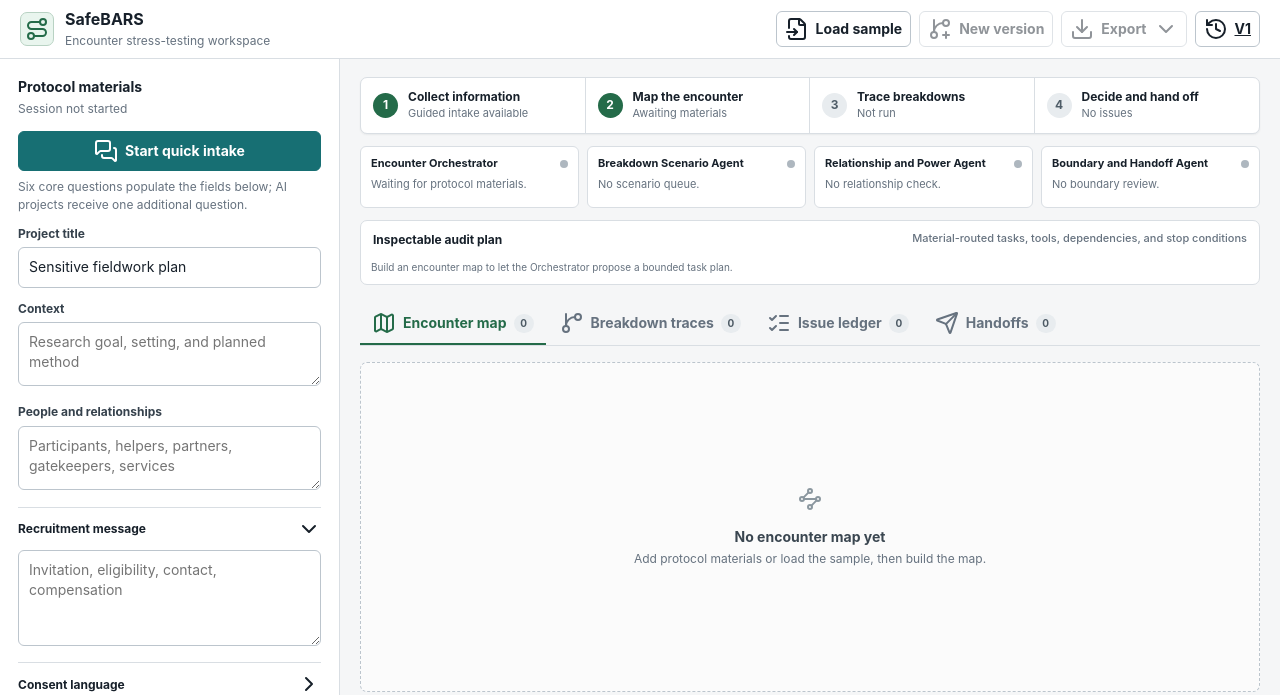
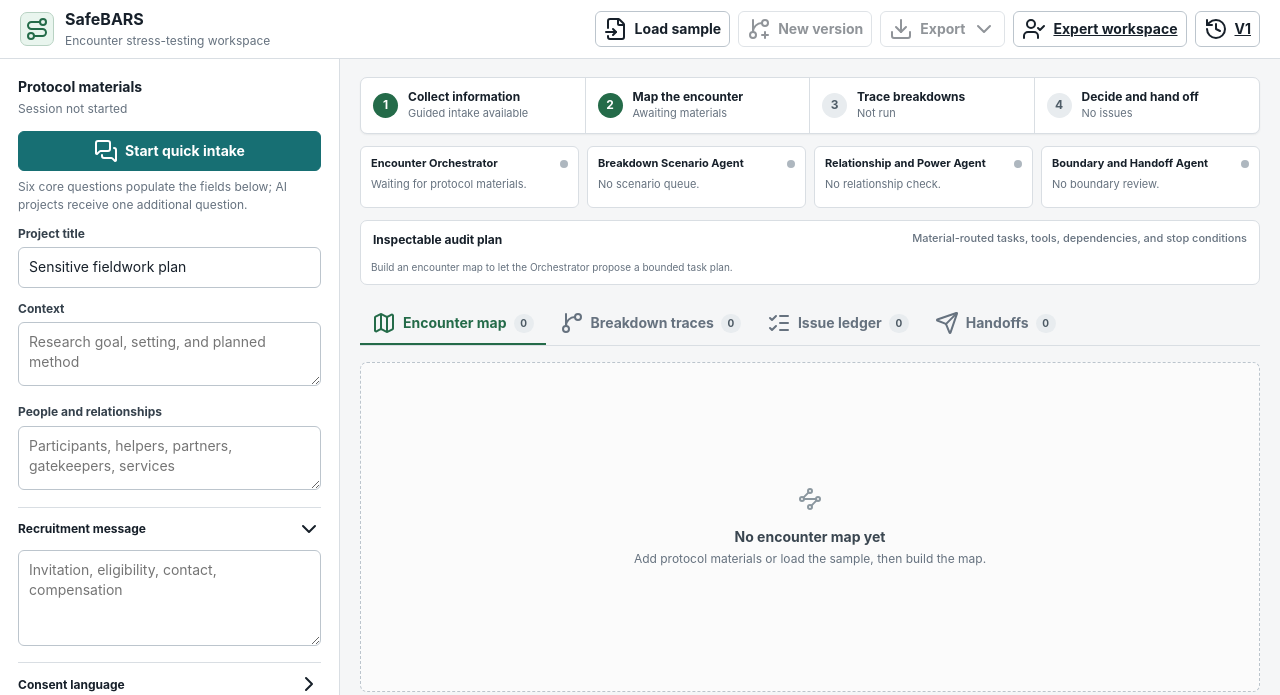
Before and after one commit to Zephyr-Song/SafeGuard-AI, a Flask app: page /safebars in a window 1280 px wide. Shown: the top 695 px of the page. Run offline with Flask 2, Linux system fonts and the light colour scheme; some libraries are stand-ins or nearby versions.

Commit message:
Add expert workspace navigation (#4)
Co-authored-by: Codex <codex@local>

```diff
--- a/templates/safebars_v2.html
+++ b/templates/safebars_v2.html
@@ -858,6 +858,9 @@
                     </button>
                 </div>
             </div>
+            <a class="btn btn-quiet" href="/safebars/expert" title="Switch to the expert caseload workspace">
+                <i data-lucide="user-check" size="16"></i><span>Expert workspace</span>
+            </a>
             <a class="btn btn-quiet" href="/safebars/v1" title="Open the preserved v1 rehearsal interface">
                 <i data-lucide="history" size="16"></i><span>V1</span>
             </a>
```
Also changed, not shown: tests/test_encounter_api.py (+2 -0 lines).
